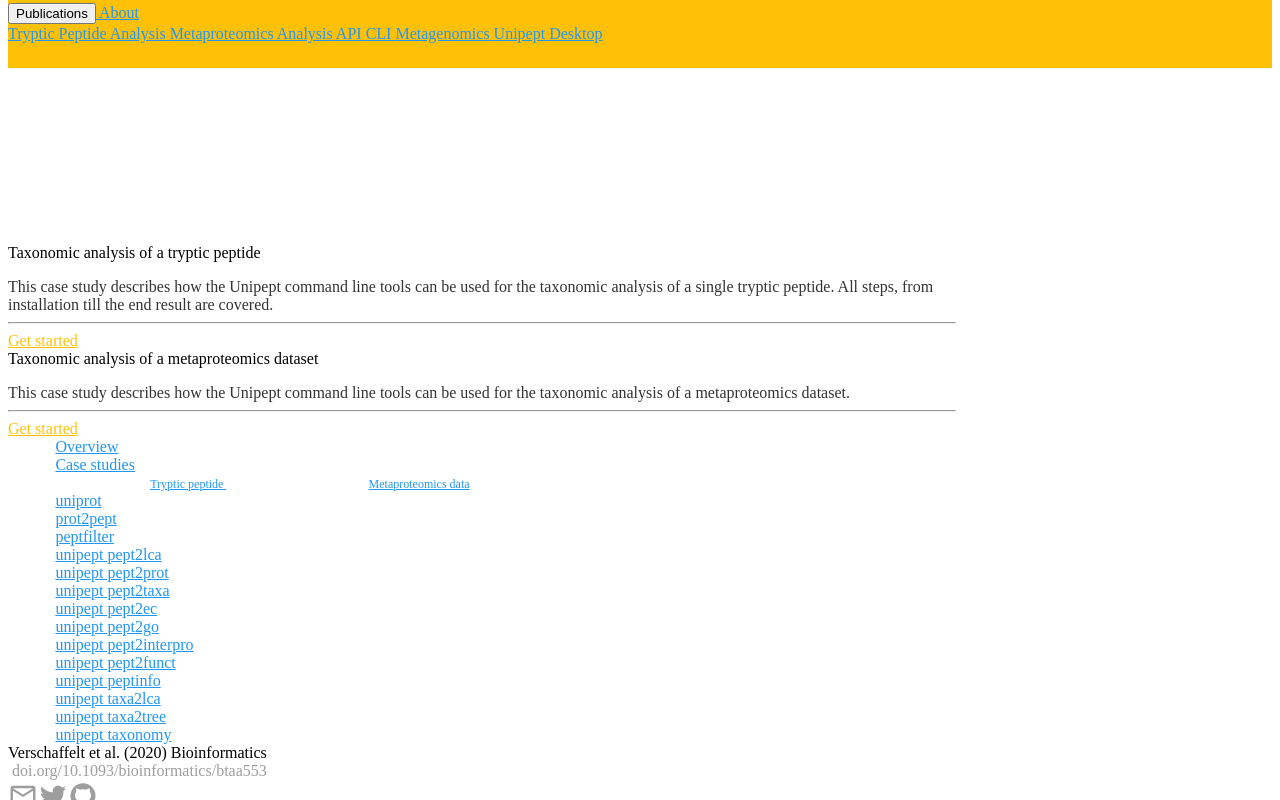
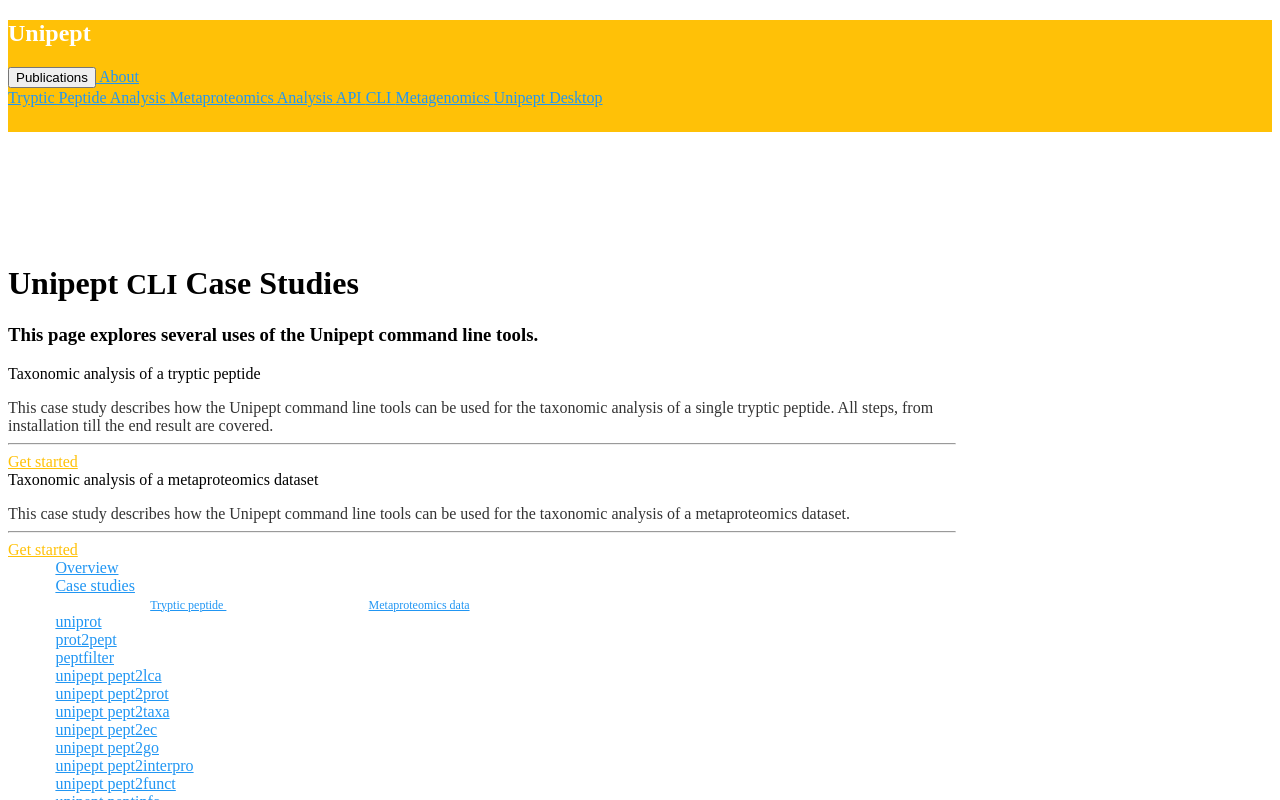
Before and after one commit to pverscha/unipept-web, a Vue app: page /clidocs/casestudies in a window 1280 px wide. Shown: the top 800 px of the page. Built offline with nearby package versions, Linux system fonts and the light colour scheme.

Commit message:
fix CLI casestudies title

```diff
--- a/src/components/pages/clidocs/CaseStudiesPage.vue
+++ b/src/components/pages/clidocs/CaseStudiesPage.vue
@@ -1,6 +1,13 @@
 <template>
     <v-container>
-        <HeaderBodyCard title="Taxonomic analysis of a tryptic peptide">
+        <h1 class="font-weight-light">
+            Unipept <Initialism>CLI</Initialism> Case Studies
+        </h1>
+        <h3 class="font-weight-light">
+            This page explores several uses of the Unipept command line tools.
+        </h3>
+
+        <HeaderBodyCard class="mt-5" title="Taxonomic analysis of a tryptic peptide">
             <p class="mb-0">
                 This case study describes how the Unipept command line tools can be used for the taxonomic analysis of a single tryptic peptide. All steps,
                 from installation till the end result are covered.
@@ -57,4 +64,5 @@
 
 <script setup lang="ts">
 import HeaderBodyCard from '@/components/cards/HeaderBodyCard.vue';
+import Initialism from '@/components/highlights/Initialism.vue';
 </script>
```
